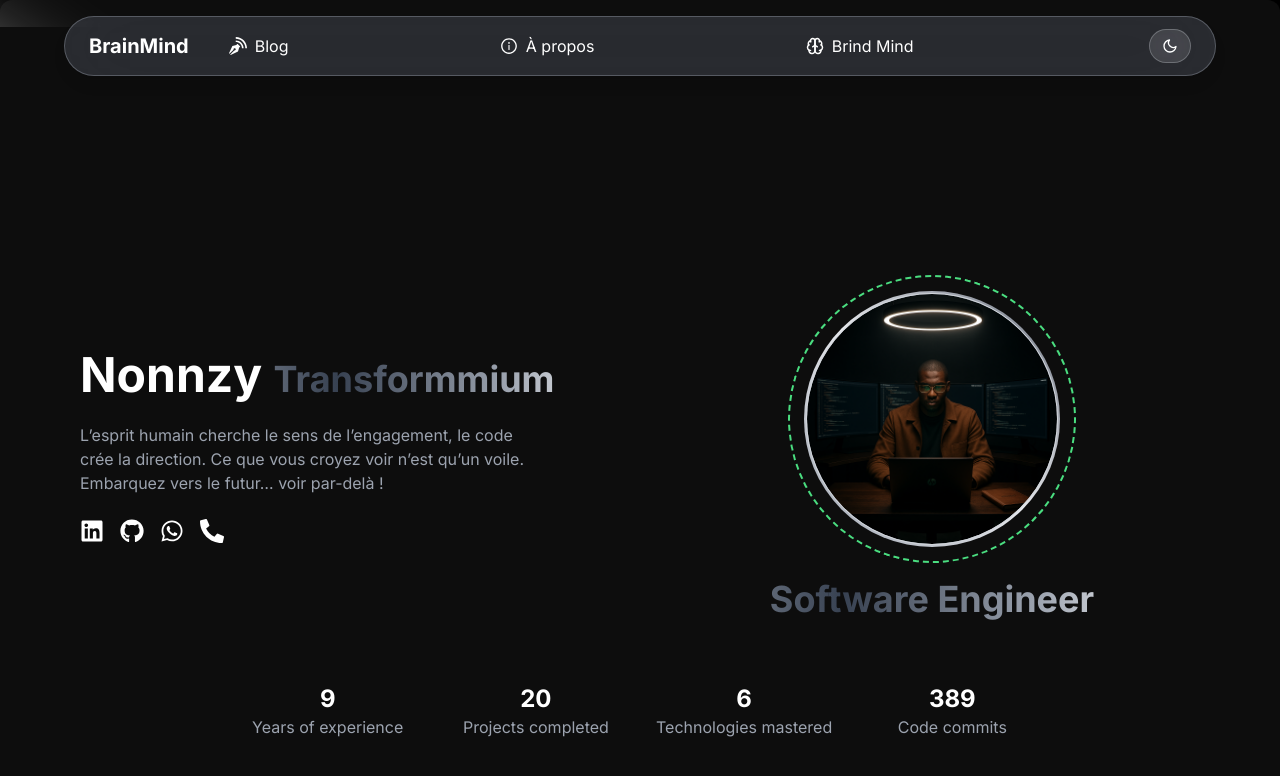
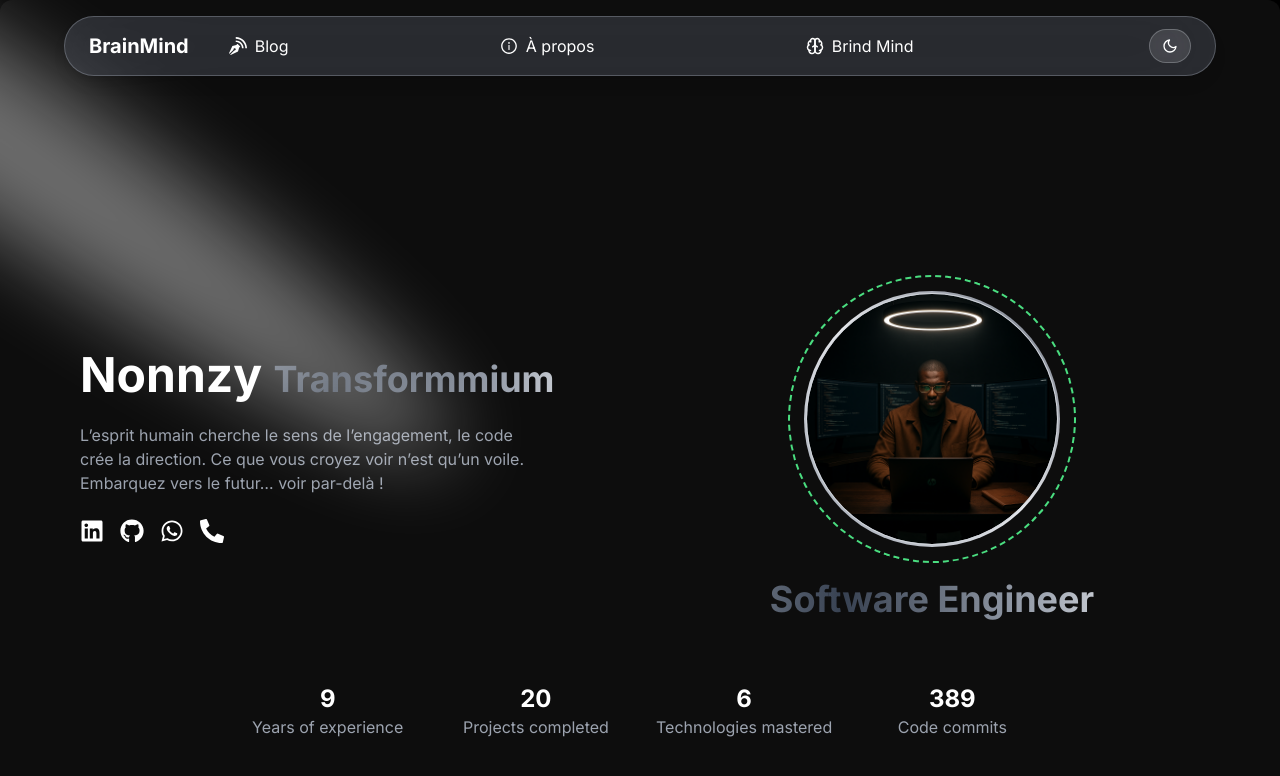
Before and after one commit to nonnzy7even7iete/brainmind, a React (Vite) app: page / in a window 1280 px wide. Shown: the top 776 px of the page. Built offline with nearby package versions, Linux system fonts and the light colour scheme.

Commit message:
Mise à jour brainmind

```diff
--- a/src/components/Navbar.jsx
+++ b/src/components/Navbar.jsx
@@ -1,3 +1,5 @@
+"use client";
+
 import { useState, useEffect } from "react";
 import { Link } from "react-router-dom";
 
@@ -26,7 +28,7 @@ export default function Navbar() {
 
   const buttonStyle = `
     rounded-full p-2 transition-colors duration-500
-    bg-gray-400/10 dark:bg-gray-800/40  /* 🔹 soft et transparent */
+    bg-gray-700/10 dark:bg-gray-800/10
     border border-gray-300/30 dark:border-gray-600/40
     backdrop-blur-xl
     hover:bg-gray-400/20 dark:hover:bg-gray-700/50
@@ -48,7 +50,7 @@ export default function Navbar() {
     <>
       {/* NAVBAR PRINCIPALE */}
       <nav
-        className="fixed top-4 left-1/2 -translate-x-1/2 w-[90vw] z-50
+        className="fixed top-4 left-1/2 -translate-x-1/2 w-[90vw] z-[77]
                    bg-gray-500/30 dark:bg-gray-900/30 backdrop-blur-2xl
                    border border-gray-400/40 dark:border-gray-700/40
                    rounded-full transition-colors duration-500 shadow-lg"
@@ -59,7 +61,7 @@ export default function Navbar() {
             to="/"
             className="text-xl font-bold text-white dark:text-white transition-colors duration-500"
           >
-            BrainMind{" "}
+            BrainMind
           </Link>
 
           {/* LIENS VERSION DESKTOP */}
@@ -81,7 +83,11 @@ export default function Navbar() {
               onClick={toggleTheme}
               className={buttonStyle + " ml-6"}
             >
-              {dark ? <FiSun className="text-yellow-400" /> : <FiMoon className="text-white" />}
+              {dark ? (
+                <FiSun className="text-yellow-400" />
+              ) : (
+                <FiMoon className="text-white" />
+              )}
             </Button>
           </div>
 
@@ -91,9 +97,9 @@ export default function Navbar() {
               variant="ghost"
               size="icon"
               onClick={() => setOpen(!open)}
-              className={buttonStyle + " p-4 text-3xl"} // 🔹 bouton menu plus grand
+              className={buttonStyle + " p-4 text-3xl"}
             >
-              <CgMenuRightAlt className="text-white" />
+              <CgMenuRightAlt className= "text-white" />
             </Button>
           </div>
         </div>
@@ -101,9 +107,9 @@ export default function Navbar() {
 
       {/* MENU MOBILE */}
       <div
-        className={`fixed inset-0 z-40 transition-transform duration-500 ease-in-out
+        className={`fixed inset-0 z-[70] transition-transform duration-500 ease-in-out
                     ${open ? "translate-x-0" : "translate-x-full"}
-                    bg-gray-500/30 dark:bg-black/30 backdrop-blur-2xl`}
+                    bg-gray-700/30 dark:bg-black/30 backdrop-blur-2xl`}
       >
         <div className="flex flex-col h-full justify-center items-center space-y-10 text-2xl font-semibold px-6 relative">
           <Link
@@ -135,7 +141,11 @@ export default function Navbar() {
             onClick={toggleTheme}
             className={buttonStyle + " mt-10"}
           >
-            {dark ? <FiSun className="text-yellow-400" size={24} /> : <FiMoon className="text-white" size={24} />}
+            {dark ? (
+              <FiSun className="text-yellow-400" size={24} />
+            ) : (
+              <FiMoon className="text-white" size={24} />
+            )}
           </Button>
 
           {/* BOUTON "FERMER" MOBILE */}
--- a/src/components/ui/homePage.jsx
+++ b/src/components/ui/homePage.jsx
@@ -67,7 +67,7 @@ export default function HomePage() {
           </p>
 
           {/* Bloc icônes contact avec z-index et clic fonctionnel */}
-          <div className="flex items-center gap-4 flex-wrap mt-4 relative z-50">
+          <div className="flex items-center gap-4 flex-wrap mt-4 relative z-30">
             <div className="flex gap-4 text-2xl">
               <a
                 href="https://www.linkedin.com/in/ton-profil"
--- a/src/pages/Home.jsx
+++ b/src/pages/Home.jsx
@@ -12,12 +12,12 @@ const Home = () => {
       <div className="absolute inset-0 bg-white/5 backdrop-blur-lg rounded-xl z-0 pointer-events-none"></div>
 
       {/* Spotlights */}
-      <div className="absolute inset-0 z-30">
+      <div className="absolute inset-0 z-[10]">
         <Spotlight fill="white" className="opacity-30" />
       </div>
 
       {/* Hero */}
-      <div className="relative z-40 pt-[27px]">
+      <div className="relative z-[7] pt-[27px]">
         <Heropages color="white" opacity={0.3} />
       </div>
 
```
